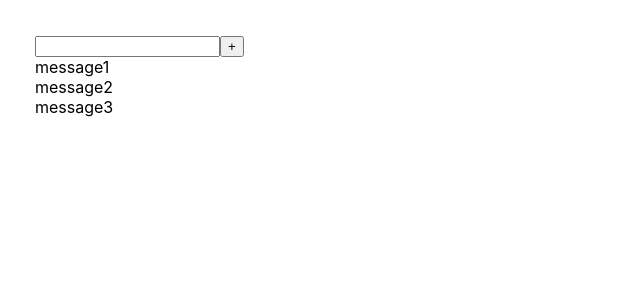
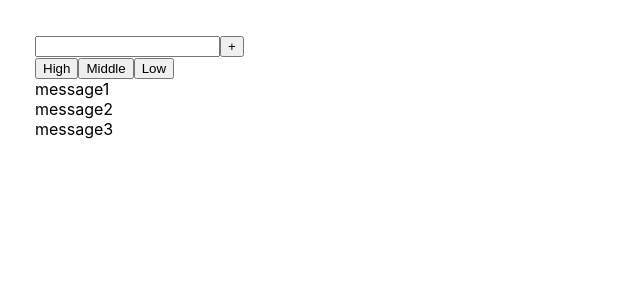
Before and after one commit to DmitryShastel/Native_JS_2.0_old, a React (Create React App) app in the folder Folder_1/native_js_2.0/: page / in a window 1280 px wide. Shown: the top 300 px of the page, without its empty margins (0-640 px from the left). Built offline with nearby package versions, Linux system fonts and the light colour scheme.

Commit message:
The Buttons is created

```diff
--- a/Folder_1/native_js_2.0/src/App.tsx
+++ b/Folder_1/native_js_2.0/src/App.tsx
@@ -4,14 +4,14 @@ import {FullInput} from "./Native_JS_2.0/Native_JS_Monday/Fullinput";
 
 function App() {
     let [message, setMessage] = useState([
-        {message: 'message1'},
-        {message: 'message2'},
-        {message: 'message3'}
+        {message: 'message1', priority: 'high'},
+        {message: 'message2', priority: 'middle'},
+        {message: 'message3', priority: 'low'}
     ])
 
 
     const addMessage = (title: string) => {
-        let newMessage = {message: title}
+        let newMessage = {message: title, priority: ''}
         setMessage([newMessage, ...message])
     }
 
--- a/Folder_1/native_js_2.0/src/Native_JS_2.0/Native_JS_Monday/Fullinput.tsx
+++ b/Folder_1/native_js_2.0/src/Native_JS_2.0/Native_JS_Monday/Fullinput.tsx
@@ -23,6 +23,11 @@ export const FullInput = (props: FullInputType) => {
                 <input value={title} onChange={onChangeHandler}/>
                 <button onClick={onclickHandler}>+</button>
             </div>
+            <div>
+                <button onClick={() => {}}>High</button>
+                <button onClick={() => {}}>Middle</button>
+                <button onClick={() => {}}>Low</button>
+            </div>
         </div>
     )
 }
```
